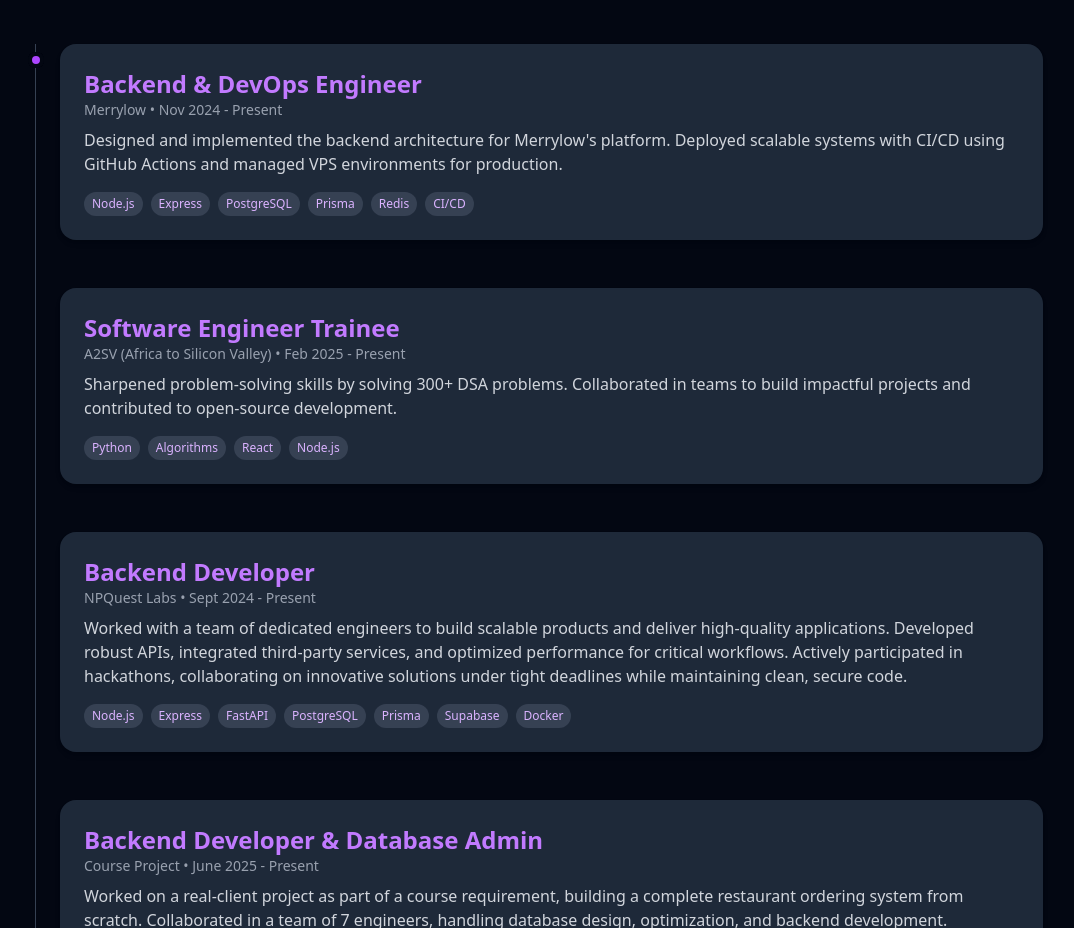
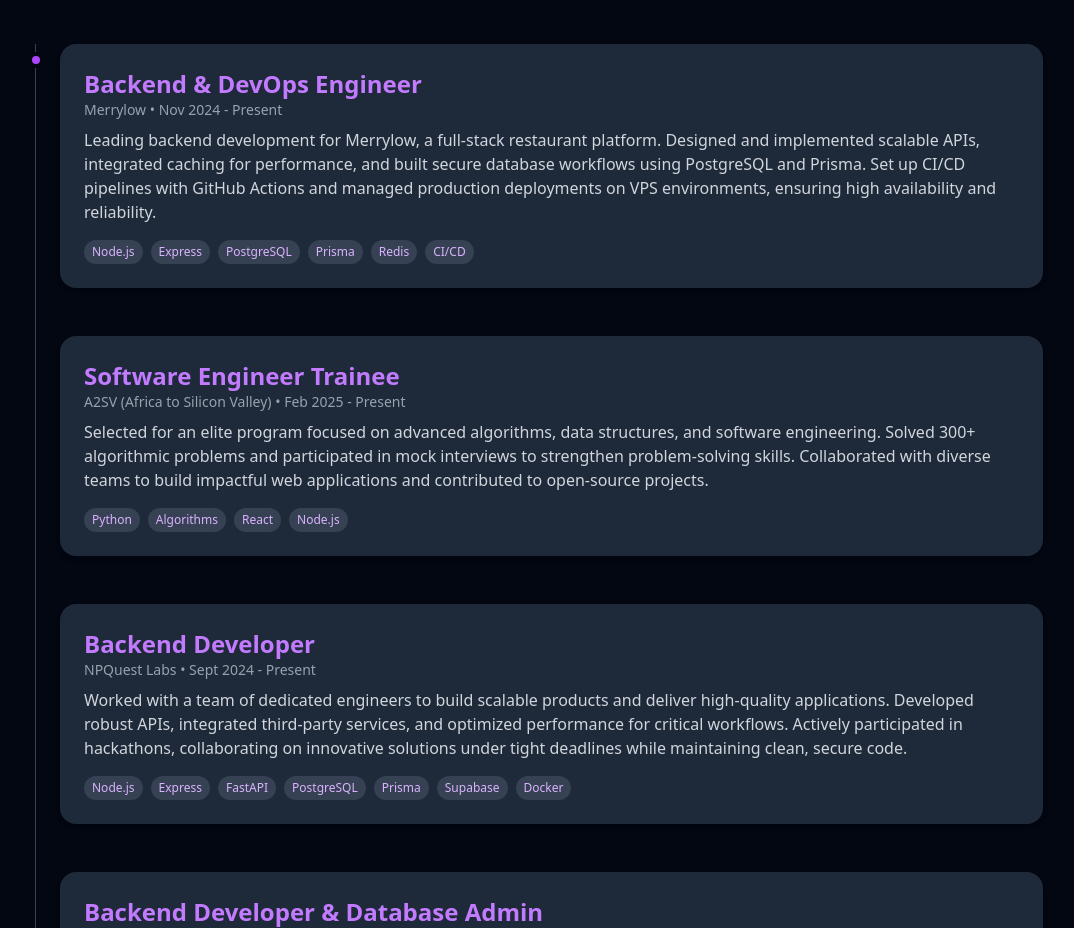
Before and after one commit to ZiglaCity/portfolio, a React (Vite) app: page / in a window 1280 px wide. Shown: the part 2800-3728 px from the top of the page, without its empty margins (109-1183 px from the left). Built offline with nearby package versions, Linux system fonts and the light colour scheme; no server answers.

Commit message:
Update timeline and resume

```diff
--- a/src/data/timeline.js
+++ b/src/data/timeline.js
@@ -4,8 +4,11 @@
     role: "Backend & DevOps Engineer",
     company: "Merrylow",
     date: "Nov 2024 - Present",
-    description:
-      "Designed and implemented the backend architecture for Merrylow's platform. Deployed scalable systems with CI/CD using GitHub Actions and managed VPS environments for production.",
+    description: `
+    Leading backend development for Merrylow, a full-stack restaurant platform.
+    Designed and implemented scalable APIs, integrated caching for performance, and built secure database workflows using PostgreSQL and Prisma.
+    Set up CI/CD pipelines with GitHub Actions and managed production deployments on VPS environments, ensuring high availability and reliability.
+  `,
     tech: ["Node.js", "Express", "PostgreSQL", "Prisma", "Redis", "CI/CD"],
   },
   {
@@ -13,8 +16,11 @@
     role: "Software Engineer Trainee",
     company: "A2SV (Africa to Silicon Valley)",
     date: "Feb 2025 - Present",
-    description:
-      "Sharpened problem-solving skills by solving 300+ DSA problems. Collaborated in teams to build impactful projects and contributed to open-source development.",
+    description: `
+    Selected for an elite program focused on advanced algorithms, data structures, and software engineering.
+    Solved 300+ algorithmic problems and participated in mock interviews to strengthen problem-solving skills.
+    Collaborated with diverse teams to build impactful web applications and contributed to open-source projects.
+  `,
     tech: ["Python", "Algorithms", "React", "Node.js"],
   },
   {
```
Also changed, not shown: 1 other file (tests, documents, lock files or other folders).
